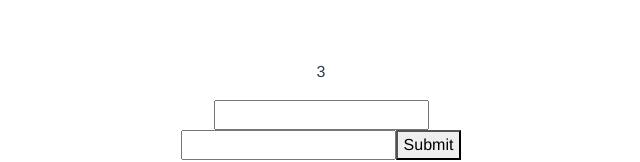
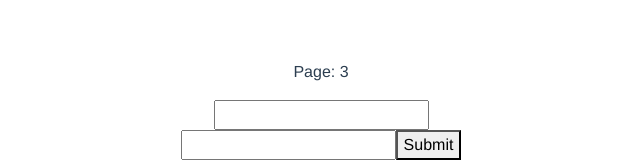
Before and after one commit to semanux/interaction-collection, a Vue app: page /3 in a window 1280 px wide. Shown: the top 162 px of the page, without its empty margins (319-959 px from the left). Built offline with nearby package versions, Linux system fonts and the light colour scheme.

Commit message:
Updated PageNumber component

```diff
--- a/src/components/PageNumber.vue
+++ b/src/components/PageNumber.vue
@@ -1,14 +1,15 @@
 <script setup lang="ts">
 import { useRoute, useRouter } from "vue-router"
 
-const router = useRoute()
-const id = router.params.id
+
+// will be going to check from router based query so that it will be easy
+// const router = useRoute()
+// const id = router.params.id
 var path = location.pathname.slice(1)
-console.log("value of the id params===", router.query.name)
 </script>
 
 <template>
   <p>
-    {{path}}
+    Page: {{path}}
   </p>
 </template>
```
